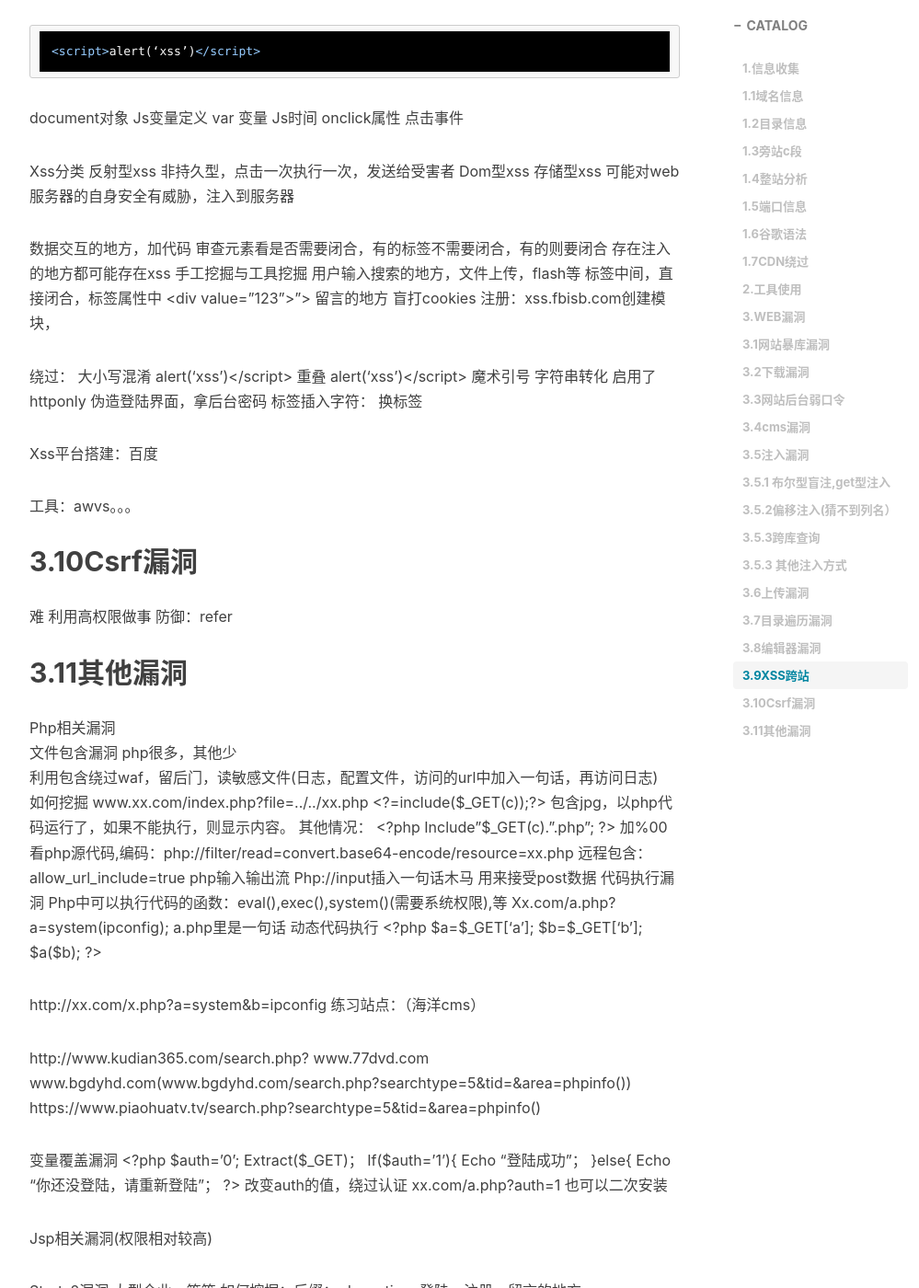
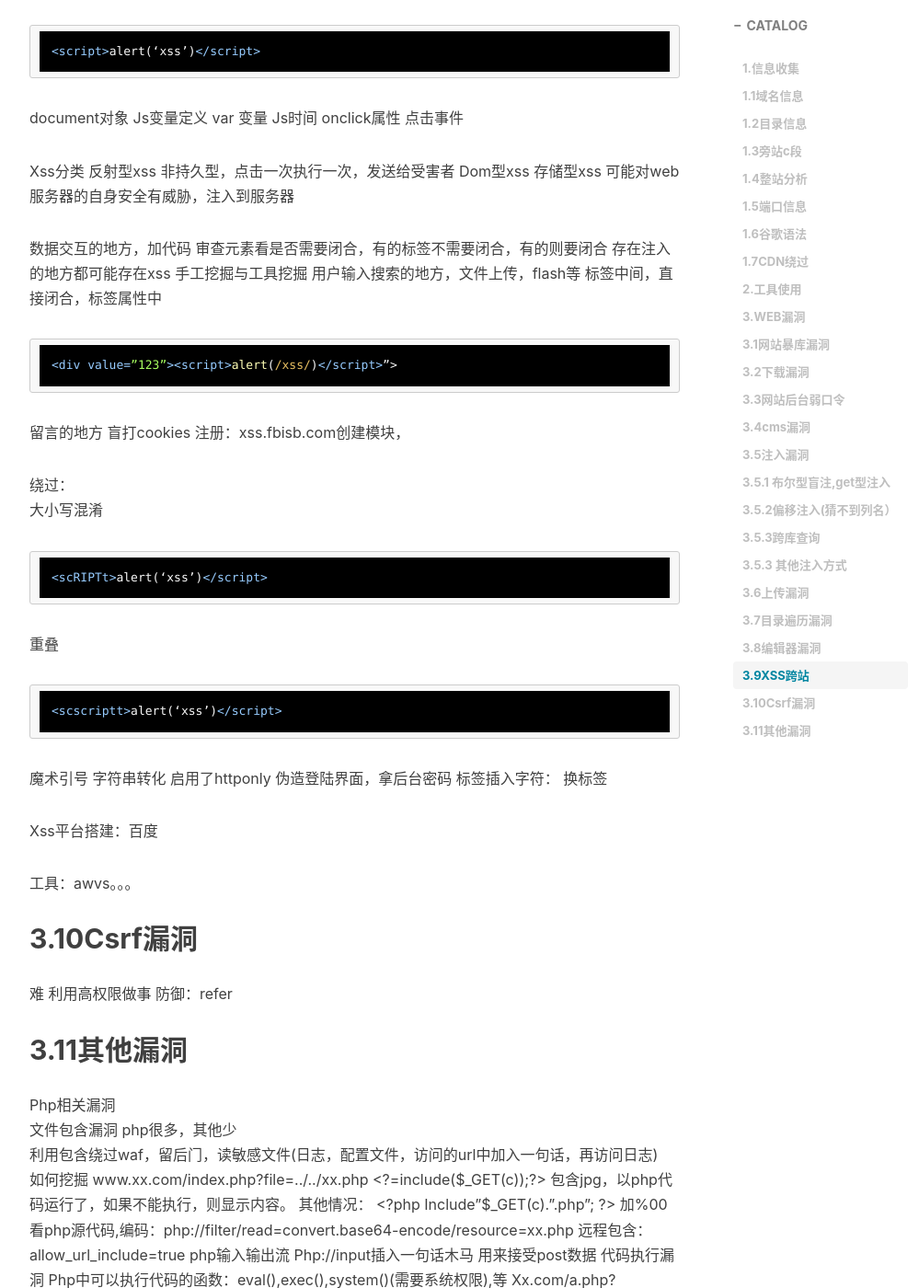
Before and after one commit to volcanohatred/volcanohatred.github.io, a Jekyll site: the page built from _posts/2017-05-12-web渗透知识纵横.md, in a window 1280 px wide and 1400 px high, scrolled down 10118 px. Shown: the whole window at 92% size, without its empty margins (233-1232 px from the left). Built offline with Jekyll 4.4.1, drawn with Linux system fonts in a browser that asks for light colours; nearby versions of some CDN libraries; comment, search, counter and statistics services are not loaded.

Commit message:
Update 2017-05-12-web渗透知识纵横.md

````diff
--- a/_posts/2017-05-12-web渗透知识纵横.md
+++ b/_posts/2017-05-12-web渗透知识纵横.md
@@ -374,14 +374,22 @@ Dom型xss
 手工挖掘与工具挖掘
 用户输入搜索的地方，文件上传，flash等
 标签中间，直接闭合，标签属性中
+```
 <div value=”123”><script>alert(/xss/)</script>”>
+```
 留言的地方
 盲打cookies
 注册：xss.fbisb.com创建模块，
 
 绕过：
-大小写混淆 <scRIPTt>alert(‘xss’)</script>
-重叠 <scscriptt>alert(‘xss’)</script>
+大小写混淆
+```
+<scRIPTt>alert(‘xss’)</script>
+```
+重叠
+```
+<scscriptt>alert(‘xss’)</script>
+```
 魔术引号  字符串转化
 启用了httponly  伪造登陆界面，拿后台密码
 标签插入字符： 换标签
````
